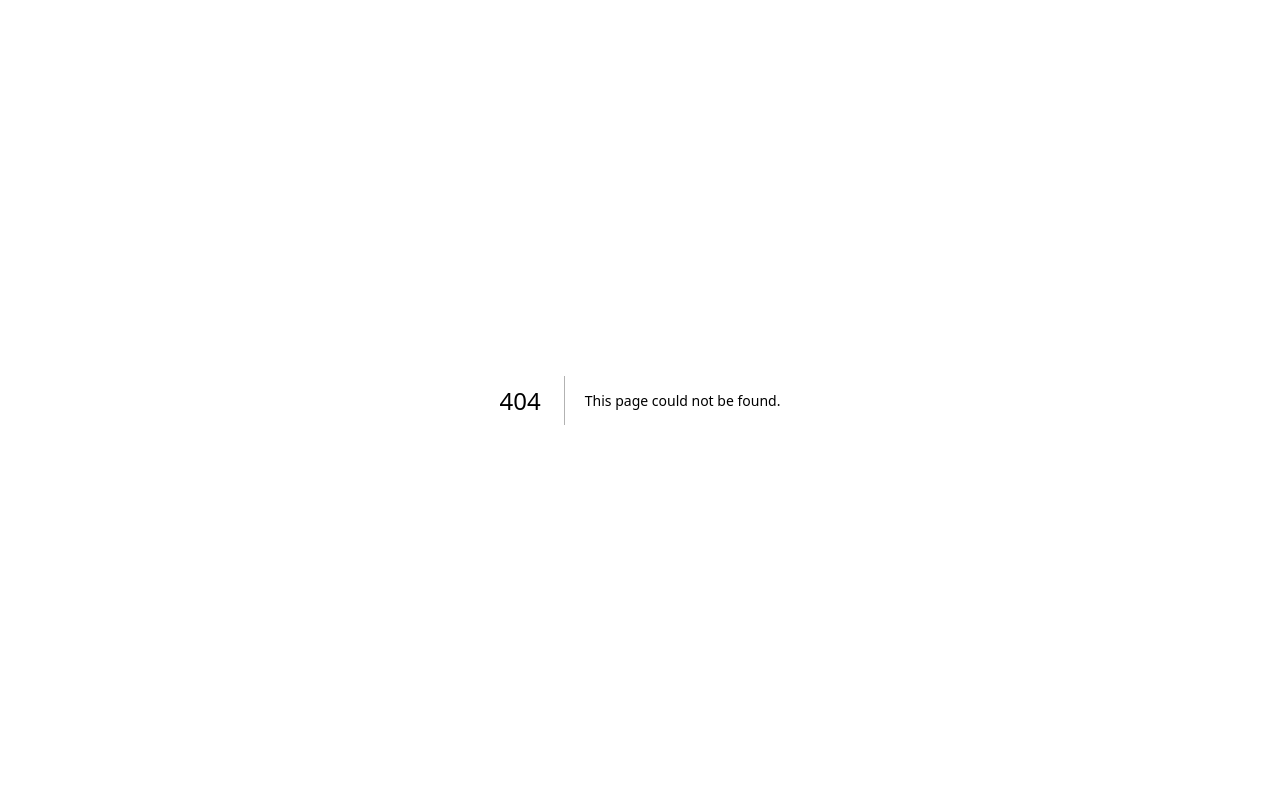
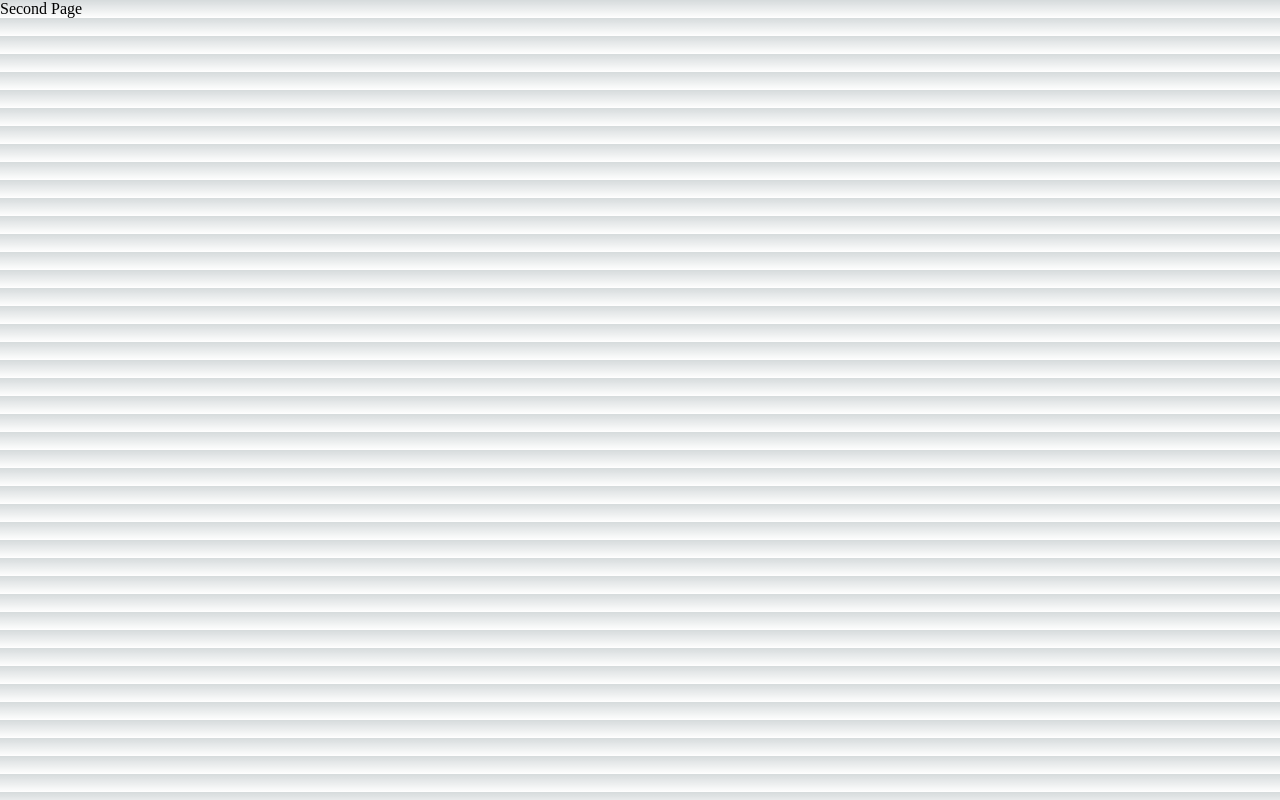
Before and after one commit to kundarsowjanya/NextJS-walkthrough, a Next.js app in the folder next-routing/: page /blog/second in a window 1280 px wide. Before the commit this address had no page. Built offline with nearby package versions, Linux system fonts and the light colour scheme.

Commit message:
Nested Routes

```diff
--- /dev/null
+++ b/next-routing/pages/blog/second.js
@@ -0,0 +1,7 @@
+function Second(){
+    return(
+        <>Second Page</>
+    )
+}
+
+export default Second
```
Also changed, not shown: next-routing/pages/blog/first.js (added, +7 -0 lines), next-routing/pages/blog/index.js (added, +7 -0 lines).
